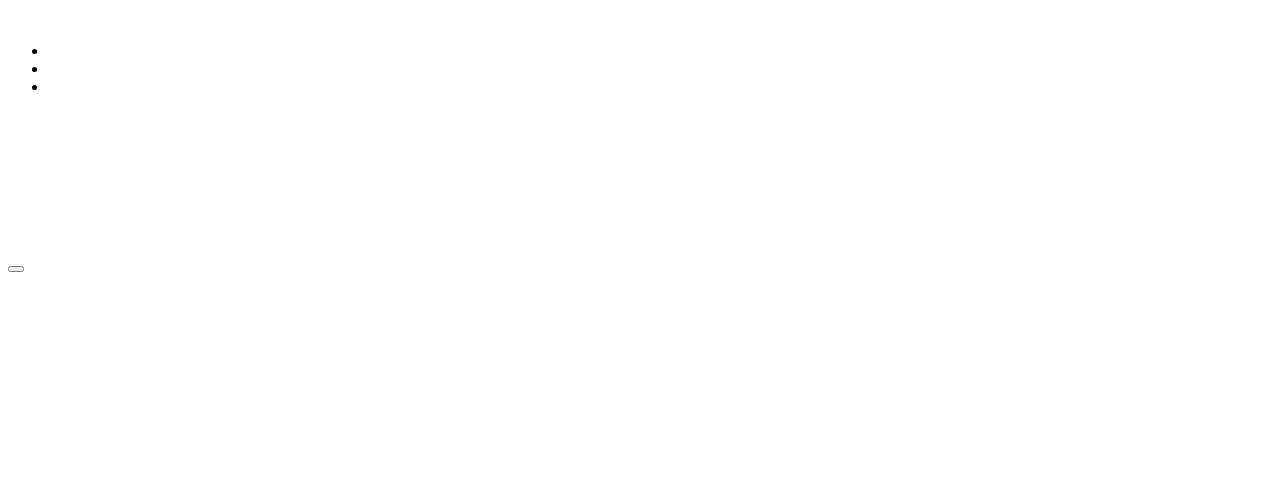
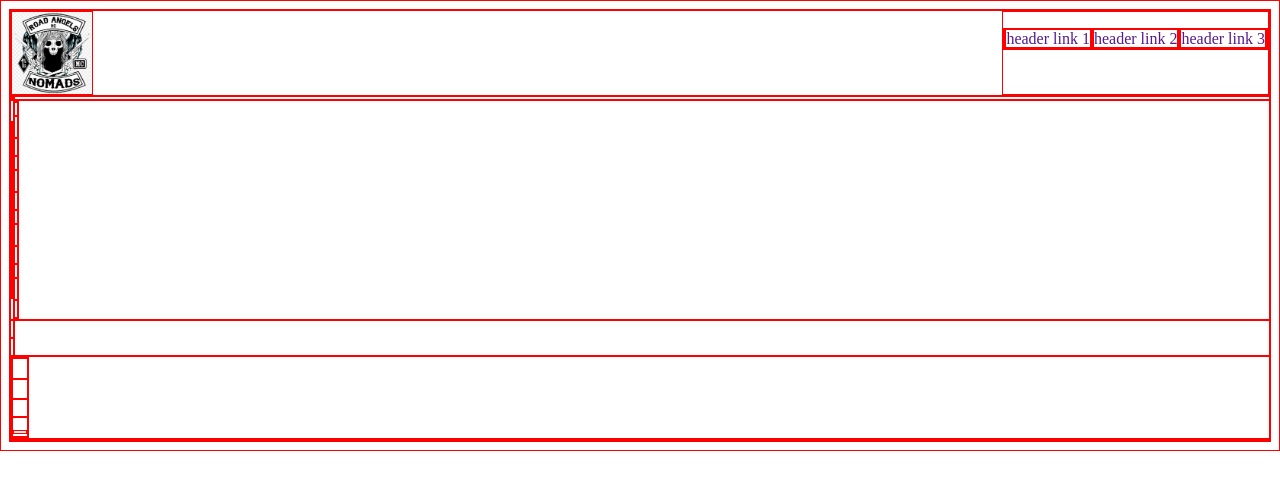
Before and after one commit to Xknorthon/landing-page, a plain HTML site: page index.html in a window 1280 px wide. Drawn offline with Linux system fonts and the light colour scheme.

Commit message:
create the header

```diff
--- a/index.html
+++ b/index.html
@@ -5,23 +5,24 @@
     <meta http-equiv="X-UA-Compatible" content="IE=edge">
     <meta name="viewport" content="width=device-width, initial-scale=1.0">
     <title>Landing Page</title>
+    <link href="styles.css" rel="stylesheet" type="text/css">
 </head>
 <body>
     <header>
-        <img class="logo" src="" alt="">
+        <img id="logo" src="/images/mc-club-logo.png" alt="MC logo">
         <navbar>
-            <ul>
-                <li><a href=""></a></li>
-                <li><a href=""></a></li>
-                <li><a href=""></a></li>
+            <ul class="nav-links">
+                <li><a href="">header link 1</a></li>
+                <li><a href="">header link 2</a></li>
+                <li><a href="">header link 3</a></li>
             </ul>
         </navbar>
     </header>
-    <section>
+    <section class="first block">
         <div></div>
         <div></div>
     </section>
-    <section>
+    <section class="second block">
         <h2></h2>
         <div>
             <div>
@@ -42,11 +43,11 @@
             </div>
         </div>
     </section>
-    <section>
+    <section class="third block">
         <p></p>
         <span></span>
     </section>
-    <section>
+    <section class="fourth block">
         <div>
             <div>
                 <h3></h3>
--- /dev/null
+++ b/styles.css
@@ -0,0 +1,37 @@
+* {
+    border: 1px solid red;
+}
+
+body {
+    display: flex;
+    flex-direction: column;
+}
+
+.block {
+    display: flex;
+}
+/* header section */
+header {
+    display: flex;
+    justify-content: space-between;
+}
+
+#logo {
+    width: 80px;
+}
+
+.nav-links {
+    display: flex;
+    padding: 0;
+    list-style: none;
+}
+
+a {
+    text-decoration: none;
+}
+
+/* first section */
+
+.first {
+
+}
```
Also changed, not shown: images/copenhagen.jpeg (added), images/mc-club-logo.png (added), images/mc-rider.jpeg (added), images/motorcycle.png (added), images/road so far.jpeg (added), style.css (deleted).
